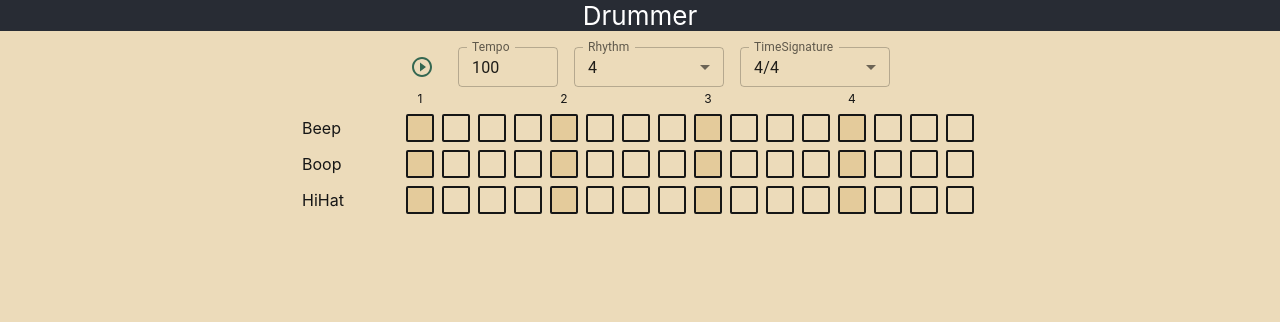
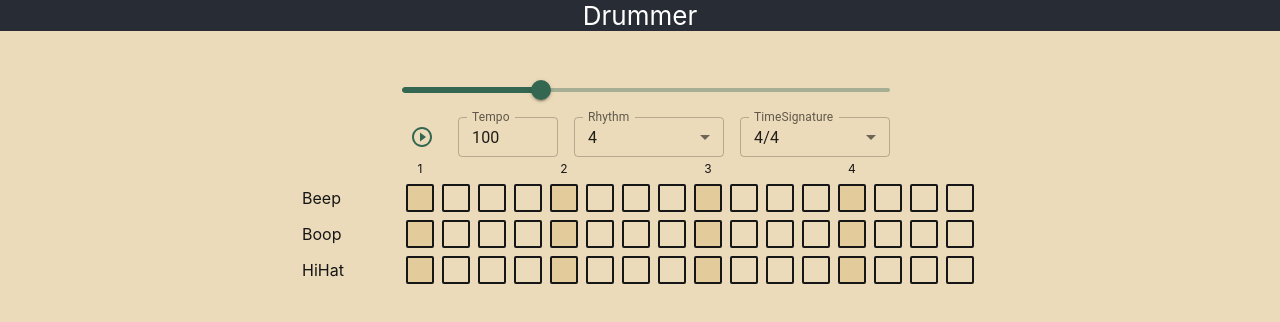
Before and after one commit to vansosnin/drummer, a React (Create React App) app: page / in a window 1280 px wide. Shown: the top 322 px of the page. Built offline with nearby package versions, Linux system fonts and the light colour scheme.

Commit message:
Add tempo slider

```diff
--- a/package.json
+++ b/package.json
@@ -11,10 +11,12 @@
     "@testing-library/react": "13.3.0",
     "@testing-library/user-event": "14.2.0",
     "@types/jest": "27.5.1",
+    "@types/lodash": "4.14.182",
     "@types/node": "17.0.38",
     "@types/react": "18.0.10",
     "@types/react-dom": "18.0.5",
     "classnames": "2.3.1",
+    "lodash": "4.17.21",
     "prettier": "2.6.2",
     "react": "18.1.0",
     "react-dom": "18.1.0",
--- a/src/SequencerControls/SequencerControls.module.css
+++ b/src/SequencerControls/SequencerControls.module.css
@@ -7,3 +7,7 @@
   min-width: 150px;
   max-width: 150px;
 }
+
+.slider {
+  margin: 28px 0 8px;
+}
--- a/src/SequencerControls/SequencerControls.tsx
+++ b/src/SequencerControls/SequencerControls.tsx
@@ -1,18 +1,20 @@
 import {
+  FormControl,
   IconButton,
+  InputLabel,
   MenuItem,
   Select,
+  SelectChangeEvent,
   Stack,
   TextField,
-  FormControl,
-  InputLabel,
-  SelectChangeEvent,
 } from "@mui/material";
 import PlayCircleOutlineIcon from "@mui/icons-material/PlayCircleOutline";
 import StopCircleOutlinedIcon from "@mui/icons-material/StopCircleOutlined";
 import React from "react";
 import { Rhythm, TimeSignature } from "../Sequencer/types";
 import styles from "./SequencerControls.module.css";
+import { MAX_TEMPO, MIN_TEMPO } from "../constants/metronomeSettings";
+import { TempoSlider } from "./TempoSlider";
 
 export enum PlayState {
   Play = "play",
@@ -56,7 +58,15 @@ export const SequencerControls = ({
   };
 
   const handleChangeTempo = (event: React.ChangeEvent<HTMLInputElement>) => {
-    onChangeTempo(parseInt(event.target.value, 10));
+    let value = parseInt(event.target.value, 10);
+    if (value < MIN_TEMPO) {
+      value = MIN_TEMPO;
+    }
+    if (value > MAX_TEMPO) {
+      value = MAX_TEMPO;
+    }
+
+    onChangeTempo(value);
   };
 
   const handleChangeRhythm = (event: SelectChangeEvent) => {
@@ -68,6 +78,10 @@ export const SequencerControls = ({
   };
 
   return (
+    <div>
+      <div className={styles.slider}>
+        <TempoSlider tempo={tempo} onChangeTempo={onChangeTempo} />
+      </div>
       <Stack direction="row" spacing={2}>
         <IconButton
           onClick={handlePlay}
@@ -120,5 +134,6 @@ export const SequencerControls = ({
           </FormControl>
         </div>
       </Stack>
+    </div>
   );
 };
--- /dev/null
+++ b/src/SequencerControls/TempoSlider.tsx
@@ -0,0 +1,45 @@
+import React, { useState } from "react";
+
+import { MAX_TEMPO, MIN_TEMPO } from "../constants/metronomeSettings";
+import { Slider } from "@mui/material";
+
+interface ITempoSliderProps {
+  tempo: number;
+  onChangeTempo: (tempo: number) => void;
+}
+
+export const TempoSlider = ({ tempo, onChangeTempo }: ITempoSliderProps) => {
+  const [sliderTempo, setSliderTempo] = useState(tempo);
+
+  const handleChangeSliderTempo = (e: Event, value: number | number[]) => {
+    if (Array.isArray(value)) {
+      return;
+    }
+
+    setSliderTempo(value);
+  };
+
+  const handleChangeSliderTempoCommitted = (
+    e: React.SyntheticEvent | Event,
+    value: number | number[]
+  ) => {
+    if (Array.isArray(value)) {
+      return;
+    }
+
+    onChangeTempo(value);
+  };
+
+  return (
+    <Slider
+      aria-label="Tempo"
+      valueLabelDisplay="auto"
+      value={sliderTempo}
+      min={MIN_TEMPO}
+      max={MAX_TEMPO}
+      step={1}
+      onChange={handleChangeSliderTempo}
+      onChangeCommitted={handleChangeSliderTempoCommitted}
+    />
+  );
+};
--- /dev/null
+++ b/src/constants/metronomeSettings.ts
@@ -0,0 +1,2 @@
+export const MIN_TEMPO = 40;
+export const MAX_TEMPO = 250;
```
Also changed, not shown: 1 other file (tests, documents, lock files or other folders). Lines whose indentation alone changed are shown as unchanged.
